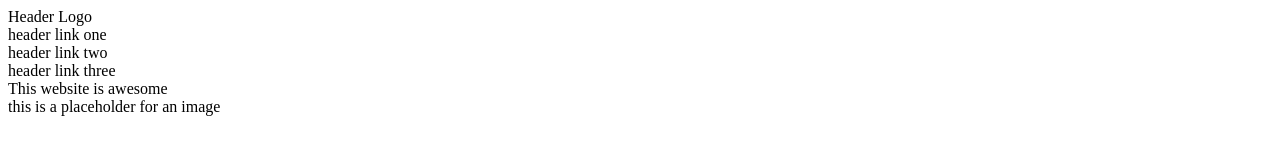
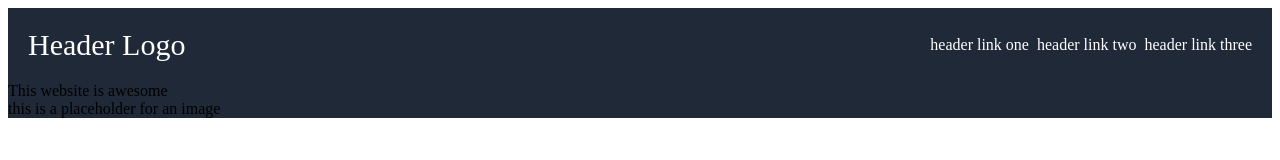
Before and after one commit to santimvera/landing-page-project, a plain HTML site: page index.html in a window 1280 px wide. Drawn offline with Linux system fonts and the light colour scheme.

Commit message:
Add styling to header
Added style to the header

```diff
--- a/index.html
+++ b/index.html
@@ -8,13 +8,16 @@
     <link rel="stylesheet" href="styles.css">
 </head>
 
-<body>
-    <div>
+<body class="body">
+    <div class="topSection">
         <div class="header">
-            <div>Header Logo</div>
-            <div>header link one</div>
-            <div>header link two</div>
-            <div>header link three</div>
+            <div class="headerLogo">Header Logo</div>
+            <div class="headerLinks">
+                <div>header link one</div>
+                <div>header link two</div>
+                <div>header link three</div>
+            </div>
+
         </div>
         <div>
             <div>This website is awesome</div>
--- a/styles.css
+++ b/styles.css
@@ -0,0 +1,26 @@
+body {
+    font-family: 1em Roboto;
+}
+
+.topSection {
+    background-color: #1F2937;
+}
+
+.header {
+    color: white;
+    display: flex;
+    justify-content: space-between;
+    align-items: center;
+}
+
+.headerLinks {
+    display: flex;
+    justify-content: space-between;
+    gap: 8px;
+    margin: 20px;
+}
+
+.headerLogo {
+    font-size: 30px;
+    margin: 20px;
+}
```
